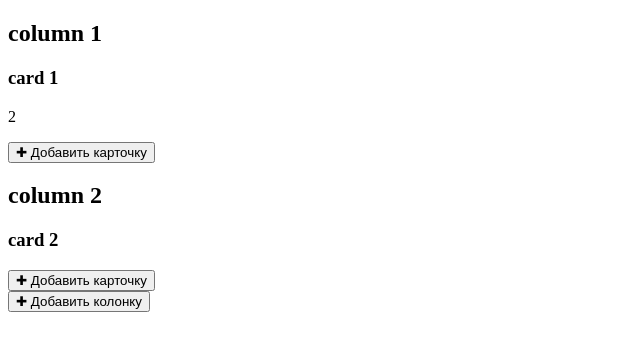
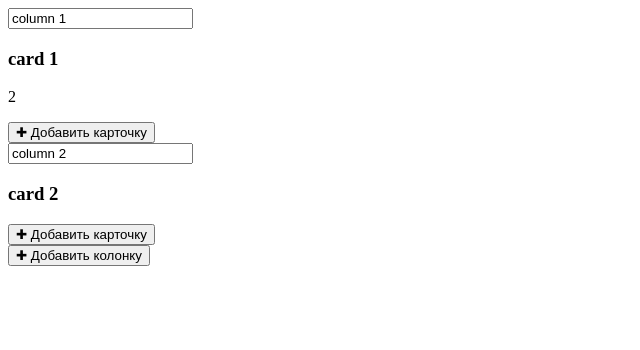
Before and after one commit to EzhovSergey/purrweb_trello, a React (Create React App) app: page / in a window 1280 px wide. Shown: the top 350 px of the page, without its empty margins (0-640 px from the left). Built offline with nearby package versions, Linux system fonts and the light colour scheme.

Commit message:
feat: add synthetic input component

```diff
--- a/src/components/index.ts
+++ b/src/components/index.ts
@@ -1 +1,2 @@
 export { CreateComponent } from './createComponent/CreateComponent';
+export { SyntheticInput } from './syntheticInput/SyntheticInput';
--- /dev/null
+++ b/src/components/syntheticInput/SyntheticInput.style.ts
@@ -0,0 +1,3 @@
+import styled from "styled-components";
+
+export const SyntheticInput = styled.input``;
--- /dev/null
+++ b/src/components/syntheticInput/SyntheticInput.tsx
@@ -0,0 +1,23 @@
+import React, { FC } from "react";
+import { useInput } from "../../hooks/useInput";
+import { SyntheticInput as SSyntheticInput } from './SyntheticInput.style'
+
+type props = {
+  startValue: string;
+  changeValue: (value: string) => void;
+}
+
+export const SyntheticInput: FC<props> = ({startValue, changeValue}) => {
+  const { bind, value } = useInput(startValue);
+
+  const saveValue = () => {
+    changeValue(value())
+  }
+
+  return (
+    <SSyntheticInput
+      {...bind}
+      onBlur={saveValue}
+    />
+  )
+}
--- a/src/pages/board/components/column/Column.tsx
+++ b/src/pages/board/components/column/Column.tsx
@@ -1,5 +1,6 @@
 import React, { FC } from 'react';
 import { Column as ColumnType, BoardFuntionsProps } from '../../../../common/types';
+import { SyntheticInput } from '../../../../components';
 import { CardsList } from '../index';
 import { Column as SColumn } from './Column.style';
 
@@ -11,9 +12,14 @@ type props = Pick<BoardFuntionsProps,
 }
 
 export const Column: FC<props> = (props) => {
+
+  const changeColumnName = (value: string): void => {
+    props.handleUpdateColumn(props.column.id, { name: value })
+  }
+
   return (
     <SColumn>
-      <h2>{props.column.name}</h2>
+      <SyntheticInput startValue={props.column.name} changeValue={changeColumnName} />
       <CardsList
         columnId={props.column.id}
         cards={props.column.cards}
```
